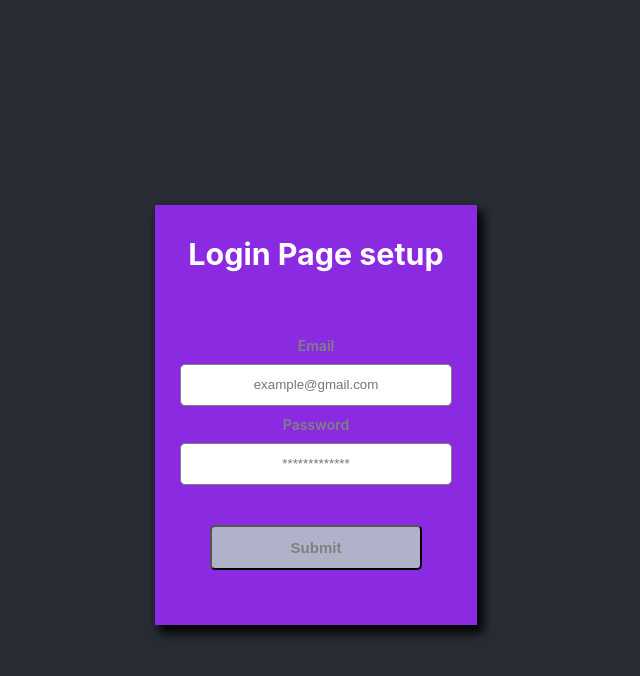
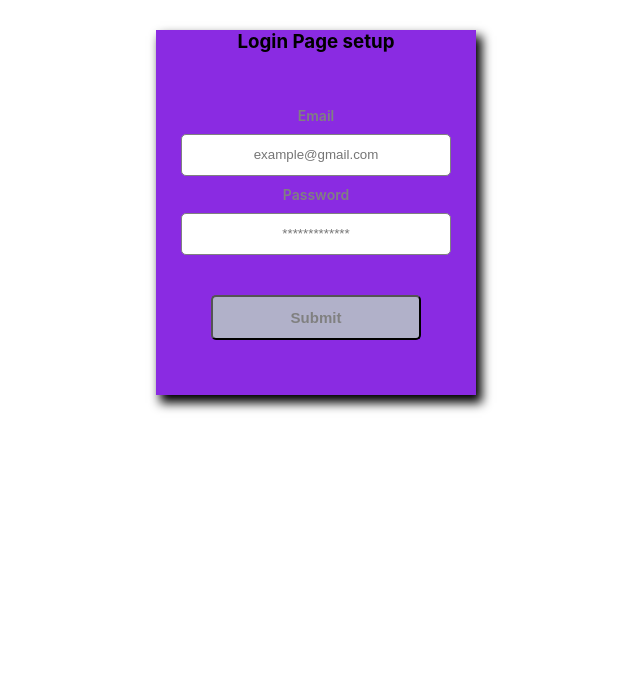
Before and after one commit to Ozonelabrada/sdapp-frontend, a React (Create React App) app: page / in a window 1280 px wide. Shown: the top 676 px of the page, without its empty margins (324-964 px from the left). Built offline with nearby package versions, Linux system fonts and the light colour scheme.

Commit message:
additional components dashboard, login(design), sidenav, topnav

```diff
--- a/src/App.css
+++ b/src/App.css
@@ -1,4 +1,4 @@
-.App {
+/* .App {
   text-align: center;
 }
 
@@ -35,4 +35,4 @@
   to {
     transform: rotate(360deg);
   }
-}
+} */
--- a/src/App.js
+++ b/src/App.js
@@ -1,11 +1,17 @@
 import './App.css';
 import Login from './components/login/login'
+import Home from './components/dashboard/home';
+import SideNav from './components/sideNav/sideNav';
+import TopNav from './components/topnav/topNav';
 
 function App() {
   return (
     <div className="App">
       <header className="App-header">
         <Login />
+        {/* <TopNav />
+        <SideNav />
+        <Home /> */}
       </header>
     </div>
   );
--- a/src/components/dashboard/home.js
+++ b/src/components/dashboard/home.js
@@ -0,0 +1,13 @@
+import React from 'react'
+
+const Home = () => {
+    return (
+        <div>
+            <h1>
+                DASHBOARD
+            </h1>
+        </div>
+    )
+}
+
+export default Home
--- a/src/components/login/login.css
+++ b/src/components/login/login.css
@@ -1,36 +1,44 @@
-.log{
+.log {
+    width: 25%;
     margin-top: 30px;
-height: 580%;
-background-color: blueviolet;
--webkit-box-shadow: 5px 7px 10px 1px #000000;
-box-shadow: 5px 7px 10px 1px #000000;
+    margin-left: auto;
+    margin-bottom: auto;
+    margin-right: auto;
+    text-align: center;
+    background-color: blueviolet;
+    -webkit-box-shadow: 5px 7px 10px 1px #000000;
+    box-shadow: 5px 7px 10px 1px #000000;
 }
-.loginForm{
-    padding:25px;
-    width: 272px;
+
+.loginForm {
+    padding: 25px;
 }
-.loginFormItem{
+
+.loginFormItem {
     display: flex;
     flex-direction: column;
     margin-top: 10px;
     text-align: centers;
 }
-.loginFormItem>label{
+
+.loginFormItem>label {
     margin-bottom: 10px;
     font-size: 14px;
     font-weight: 600;
     color: gray;
     text-align: center;
 }
-.loginFormItem>input{
-    position:relative;
+
+.loginFormItem>input {
+    position: relative;
     height: 20px;
     padding: 10px;
     border: 1px solid gray;
     border-radius: 5px;
     text-align: center;
 }
-.loginFormItem>button{
+
+.loginFormItem>button {
     margin: 30px 30px 30px;
     font-size: 15px;
     font-weight: 700;
--- a/src/components/sideNav/sideNav.js
+++ b/src/components/sideNav/sideNav.js
@@ -0,0 +1,11 @@
+import React from 'react'
+
+const SideNav = () => {
+    return (
+        <div>
+            <h1>Side nav</h1>
+        </div>
+    )
+}
+
+export default SideNav
--- a/src/components/topnav/topNav.css
+++ b/src/components/topnav/topNav.css
@@ -0,0 +1,11 @@
+.topbar {
+    width: 100%;
+    height: 50px;
+    background-color: white;
+}
+
+.topbarWrapper {
+    height: 100%;
+    padding: 0 20px;
+    display: flex;
+}
--- a/src/components/topnav/topNav.js
+++ b/src/components/topnav/topNav.js
@@ -0,0 +1,14 @@
+import React from 'react'
+import './topNav.css'
+const TopNav = () => {
+    return (
+        <div className="topbar">
+            <div className="topbarWrapper">
+                <div className="top-left">left</div>
+                <div className="top-right">right</div>
+            </div>
+        </div>
+    )
+}
+
+export default TopNav
```
